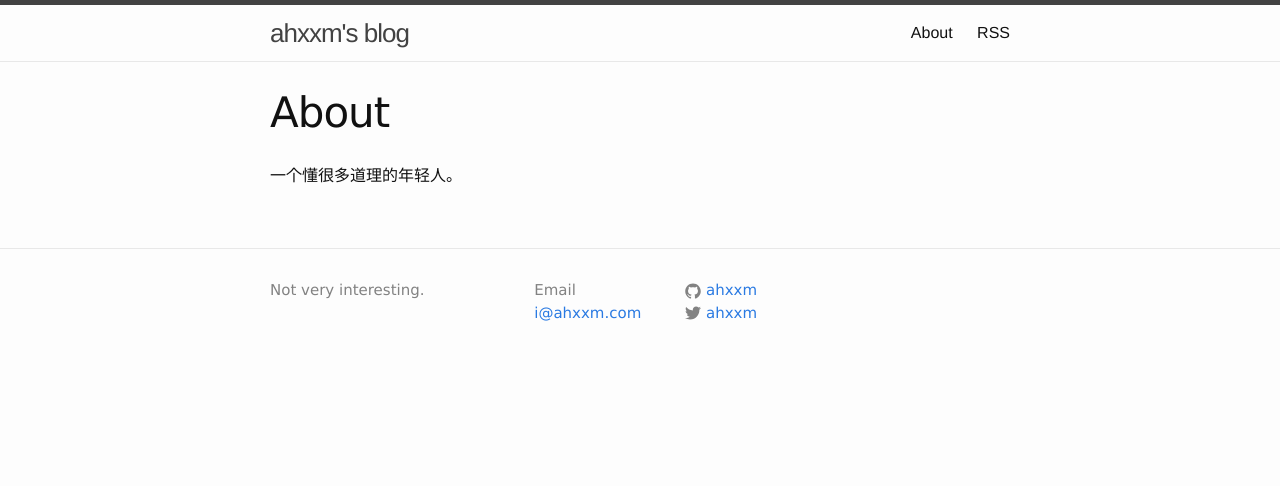
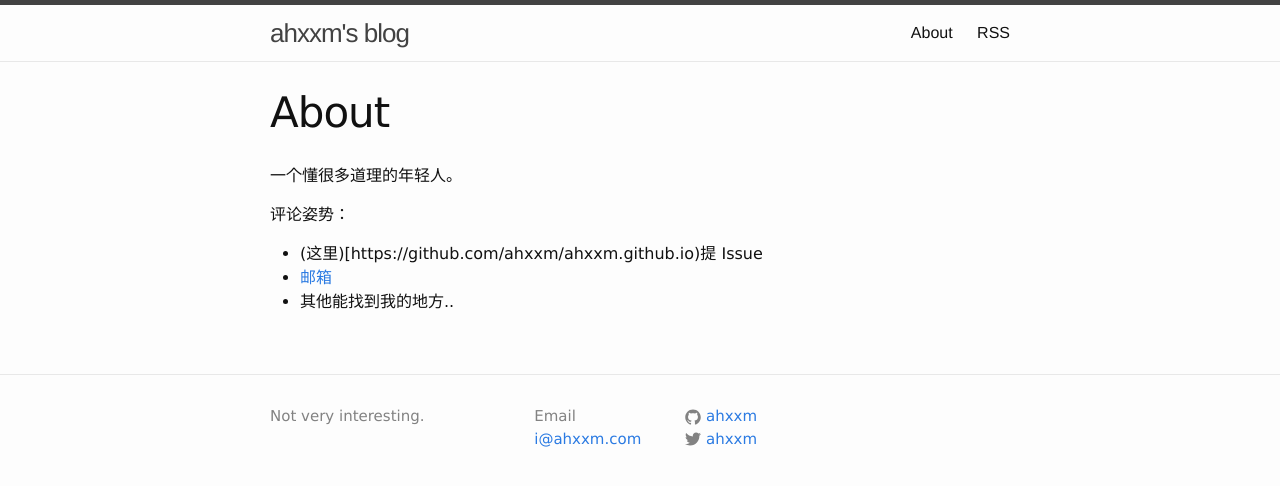
Before and after one commit to ahxxm/ahxxm.github.io, a Jekyll site: the page built from about/index.md, in a window 1280 px wide. Shown: the top 486 px of the page. Built offline with Jekyll 4.4.1, drawn with Linux system fonts in a browser that asks for light colours.

Commit message:
Update index.md
add contact info

```diff
--- a/about/index.md
+++ b/about/index.md
@@ -4,3 +4,9 @@ author: ahxxm
 layout: page
 ---
 一个懂很多道理的年轻人。
+
+评论姿势：
+
+- (这里)[https://github.com/ahxxm/ahxxm.github.io)提 Issue
+- [邮箱](mailto:i@ahxxm.com)
+- 其他能找到我的地方..
```
